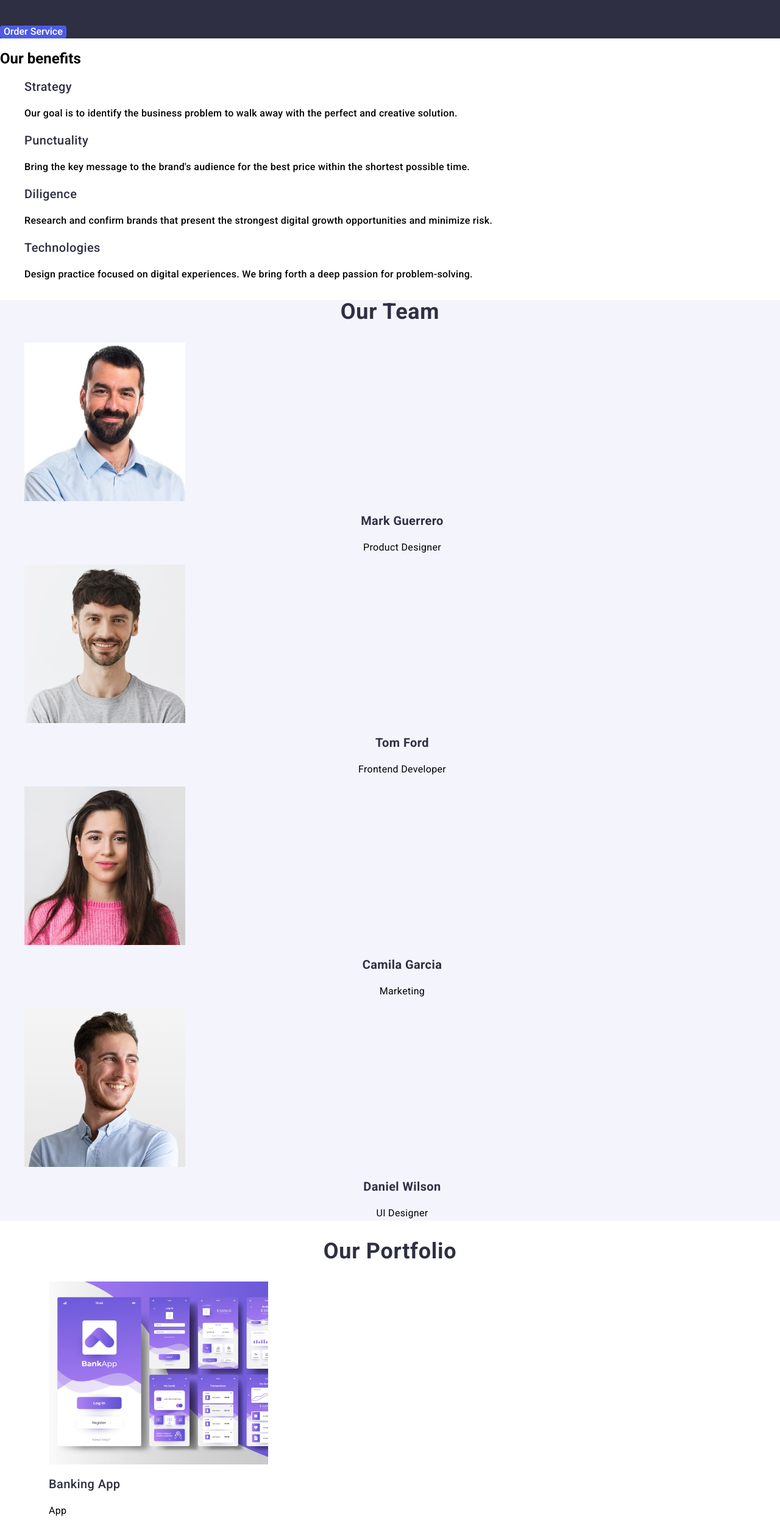
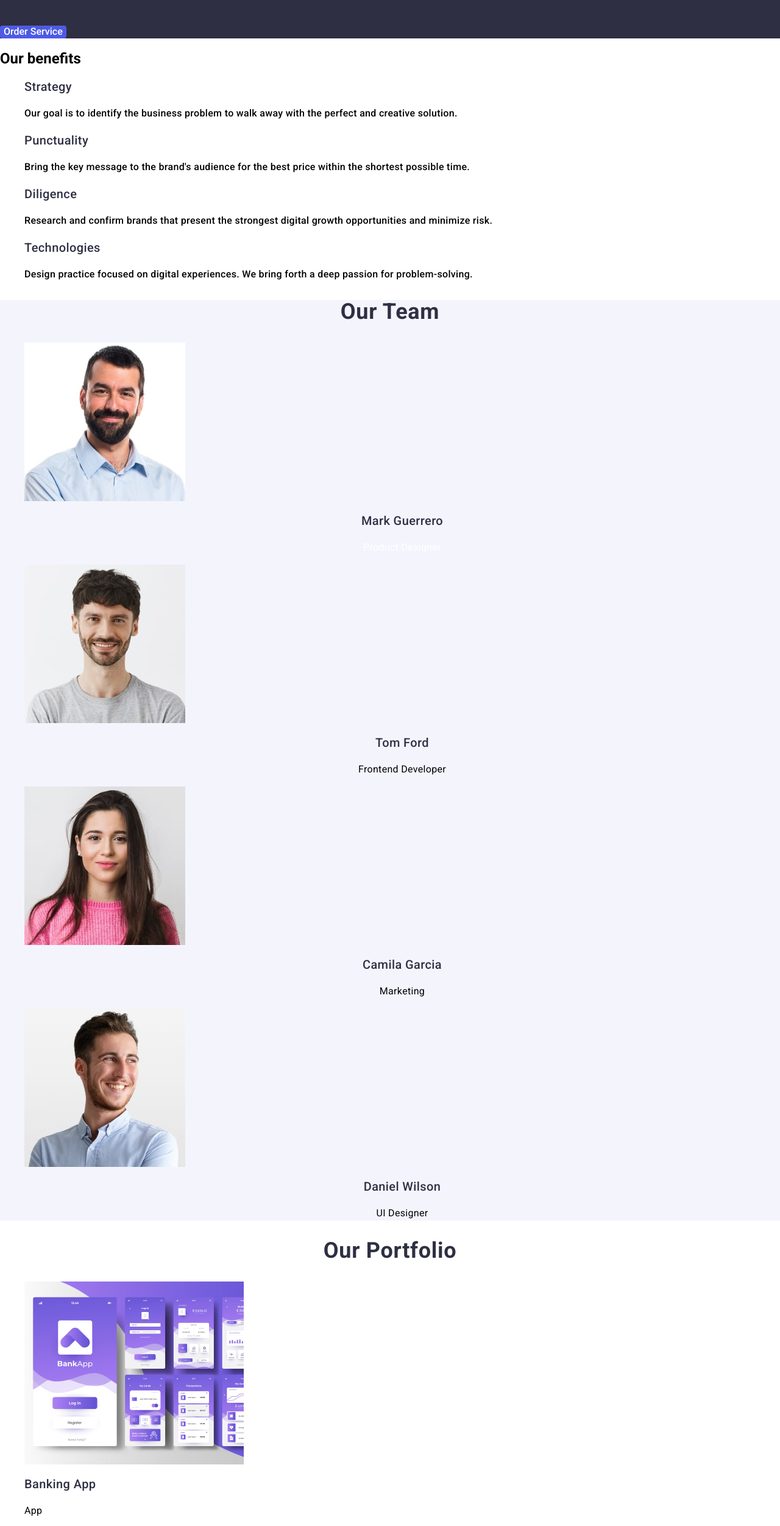
Before and after one commit to Alina4a/goit-markup-hw-03, a plain HTML site: page index.html in a window 1280 px wide. Shown: the part 284-2787 px from the top of the page at 61% size. Drawn offline with nearby package versions, Linux system fonts and the light colour scheme.

Commit message:
first corrections

```diff
--- a/css/styles.css
+++ b/css/styles.css
@@ -168,16 +168,19 @@ img {
     line-height: 1.11;
 }
 
+.itemteam {
+    color: #FFFFFF;
+}
 .nameteam {
     color: #2e2f42;
     font-size: 20px;
     line-height: 1.2;
     letter-spacing: 0.02em;
     text-align: center;
+    font-weight: 500;
 }
 
 .jobtitel {
-
     font-weight: 400;
     font-size: 16px;
     line-height: 1.5;
@@ -199,6 +202,7 @@ img {
     letter-spacing: 0.02em;
     text-transform: capitalize;
     text-align: center;
+    line-height: 1.11;
 }
 .portfolioname {
     color: #2e2f42;
@@ -206,6 +210,7 @@ img {
     font-size: 20px;
     line-height: 1.2;
     letter-spacing: 0.02em;
+    font-weight: 500;
 
 }
 
--- a/index.html
+++ b/index.html
@@ -85,7 +85,7 @@
         <section class="team">
             <h2 class="teamhaeder" >Our Team</h2>
             <ul>
-                <li>
+                <li class="itemteam">
                     <img src="./images/team/mark.jpg" alt="Mark Guerrero" width="264" height="260">
                     <h3 class="nameteam">Mark Guerrero</h3>
                     <p class="jobtitel" >Product Designer</p>
@@ -110,9 +110,7 @@
         <section class="portfolio">
             <h2 class="portfolioheader">Our Portfolio</h2>
             <ul>
-                <li>
-                    <ul>
-                        <li class="item-list" >
+                <li class="item-list" >
                             <img src="./images/portfolio/Banking-App.jpg" alt="Banking App" width="360" height="300">
                             <h3 class="portfolioname" >Banking App</h3>
                             <p class="portfoliodescription">App</p>
@@ -127,10 +125,6 @@
                             <h3 class="portfolioname" >Meditation App</h3>
                             <p class="portfoliodescription">App</p>
                         </li>
-                    </ul>
-                </li>
-                <li>
-                    <ul>
                         <li>
                             <img src="./images/portfolio/Taxi-Service.jpg" alt="Taxi Service" width="360" height="300">
                             <h3 class="portfolioname" >Taxi Service</h3>
@@ -146,14 +140,12 @@
                             <h3 class="portfolioname" >Online Courses</h3>
                             <p class="portfoliodescription">Marketing</p>
                         </li>
-                    </ul>
-                </li>
             </ul>
 
         </section>
     </main>
     <footer class="footerdescriptio">
-        <a class="logo" href="./index.html"><span class="text-blau">Web</span>Studio</a>
+        <a class="logo" href="./index.html">Web<span class="text-blau">Studio</span></a>
         <p class="description">
             Increase the flow of customers and sales for your business with digital marketing & growth solutions.
         </p>
```
